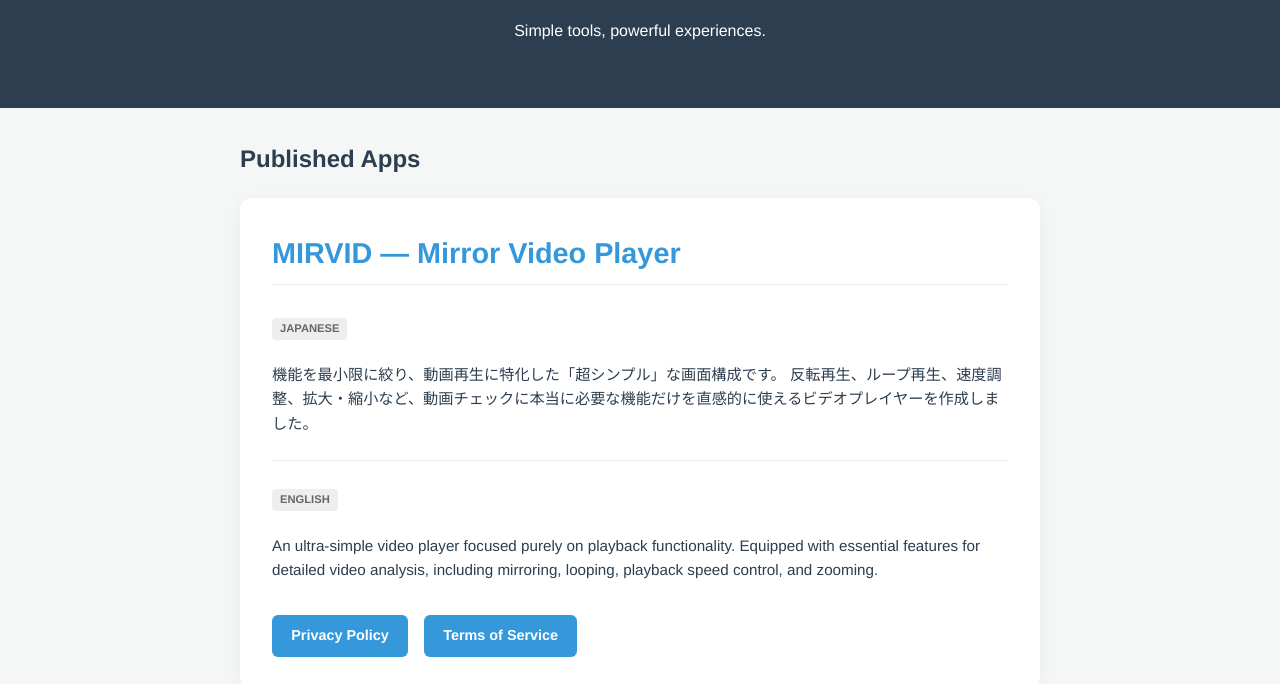
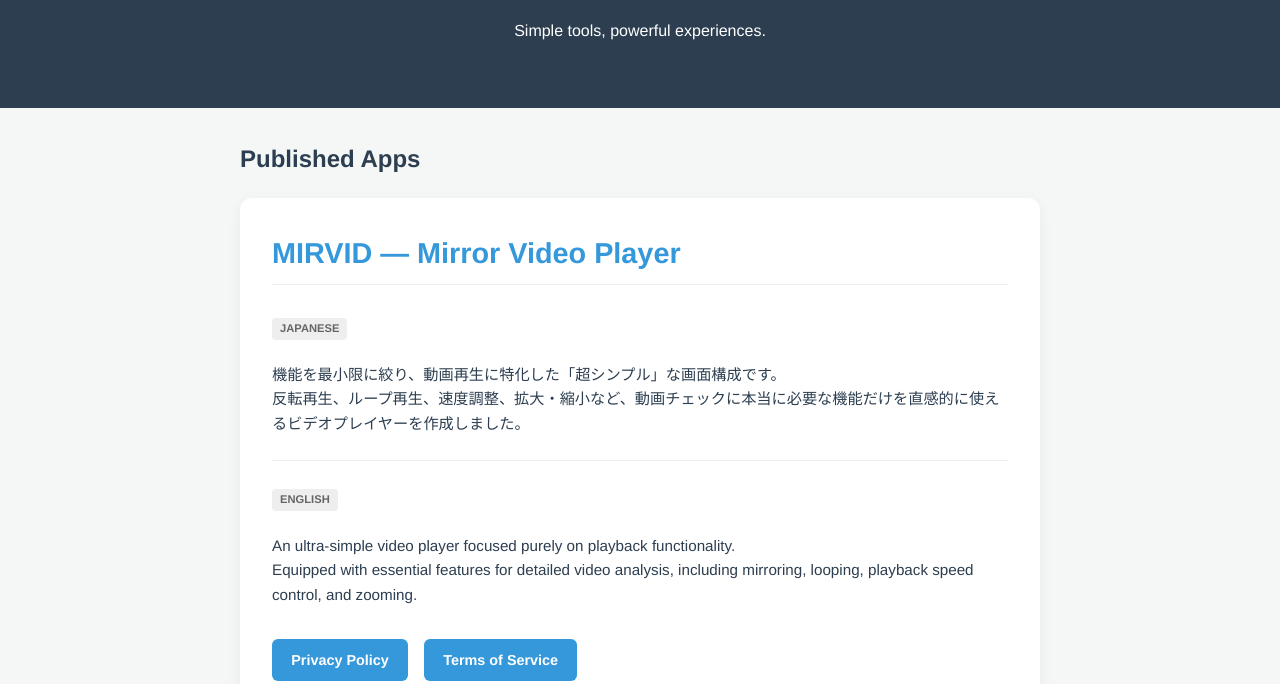
Before and after one commit to nobebeeeno-engineer/main, a plain HTML site: page index.html in a window 1280 px wide. Shown: the part 124-808 px from the top of the page. Drawn offline with Linux system fonts and the light colour scheme.

Commit message:
表示の微修正

```diff
--- a/index.html
+++ b/index.html
@@ -111,7 +111,7 @@
         <div class="description-section">
             <span class="lang-label">JAPANESE</span>
             <p class="description-text">
-                機能を最小限に絞り、動画再生に特化した「超シンプル」な画面構成です。
+                機能を最小限に絞り、動画再生に特化した「超シンプル」な画面構成です。<br>
                 反転再生、ループ再生、速度調整、拡大・縮小など、動画チェックに本当に必要な機能だけを直感的に使えるビデオプレイヤーを作成しました。
             </p>
         </div>
@@ -121,7 +121,7 @@
         <div class="description-section">
             <span class="lang-label">ENGLISH</span>
             <p class="description-text">
-                An ultra-simple video player focused purely on playback functionality.
+                An ultra-simple video player focused purely on playback functionality.<br>
                 Equipped with essential features for detailed video analysis, including mirroring, looping, playback speed control, and zooming.
             </p>
         </div>
```
